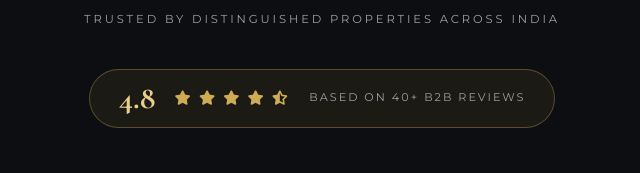
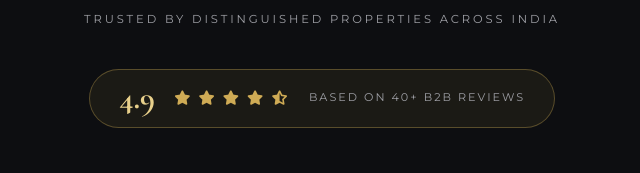
Before and after one commit to benishacletus-ux/orexonluxe, a plain HTML site: page index.html in a window 1280 px wide. Shown: the part 4366-4539 px from the top of the page, 318-958 px from the left. Drawn offline with nearby package versions, Linux system fonts and the light colour scheme.

Commit message:
Update index.html and catalogue PDF

```diff
--- a/index.html
+++ b/index.html
@@ -3154,7 +3154,7 @@
       <p class="section-sub" style="margin-bottom: 1.5rem;">Trusted by Distinguished Properties Across India</p>
 
       <div class="reviews-rating-summary">
-        <span class="rating-number">4.8</span>
+        <span class="rating-number">4.9</span>
         <span class="rating-stars">
           <i class="fa-solid fa-star"></i>
           <i class="fa-solid fa-star"></i>
```
Also changed, not shown: 1 other file.
